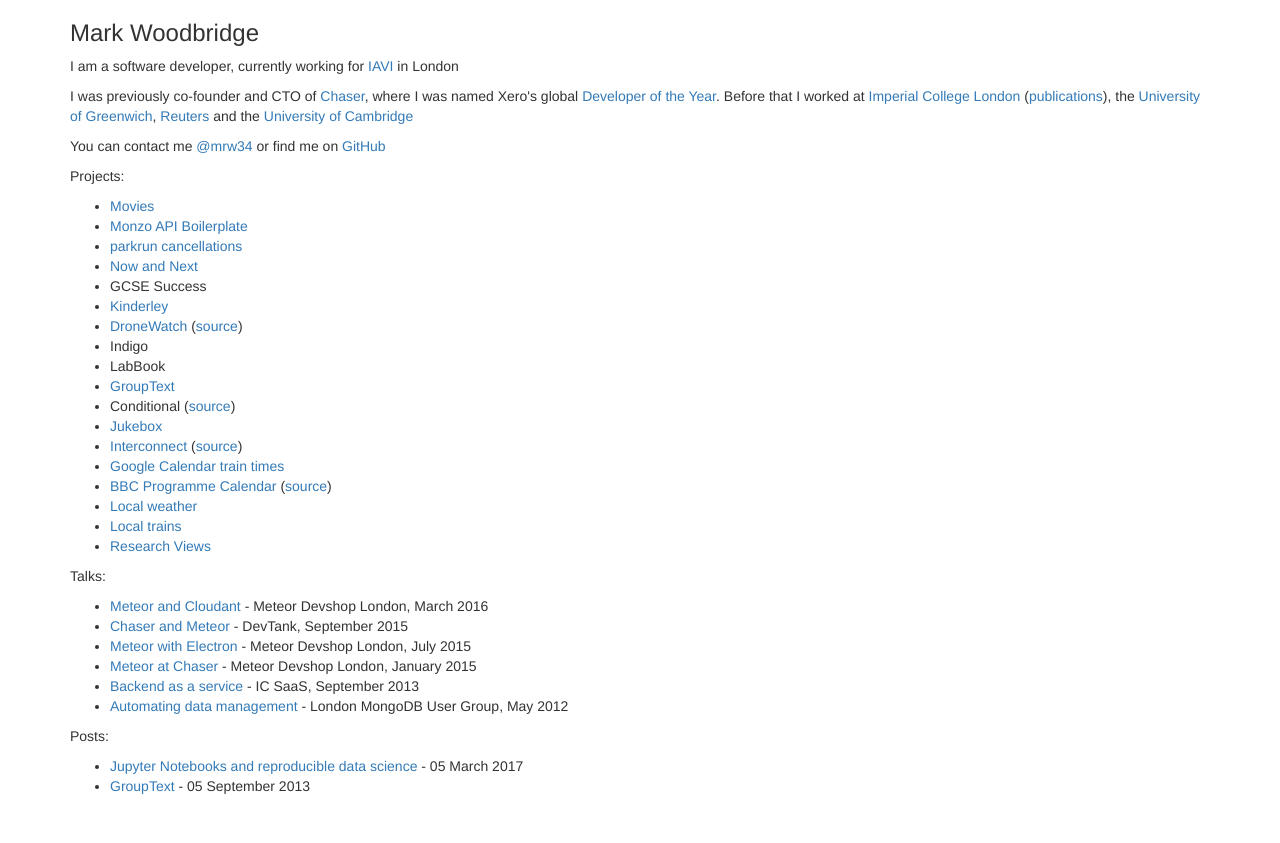
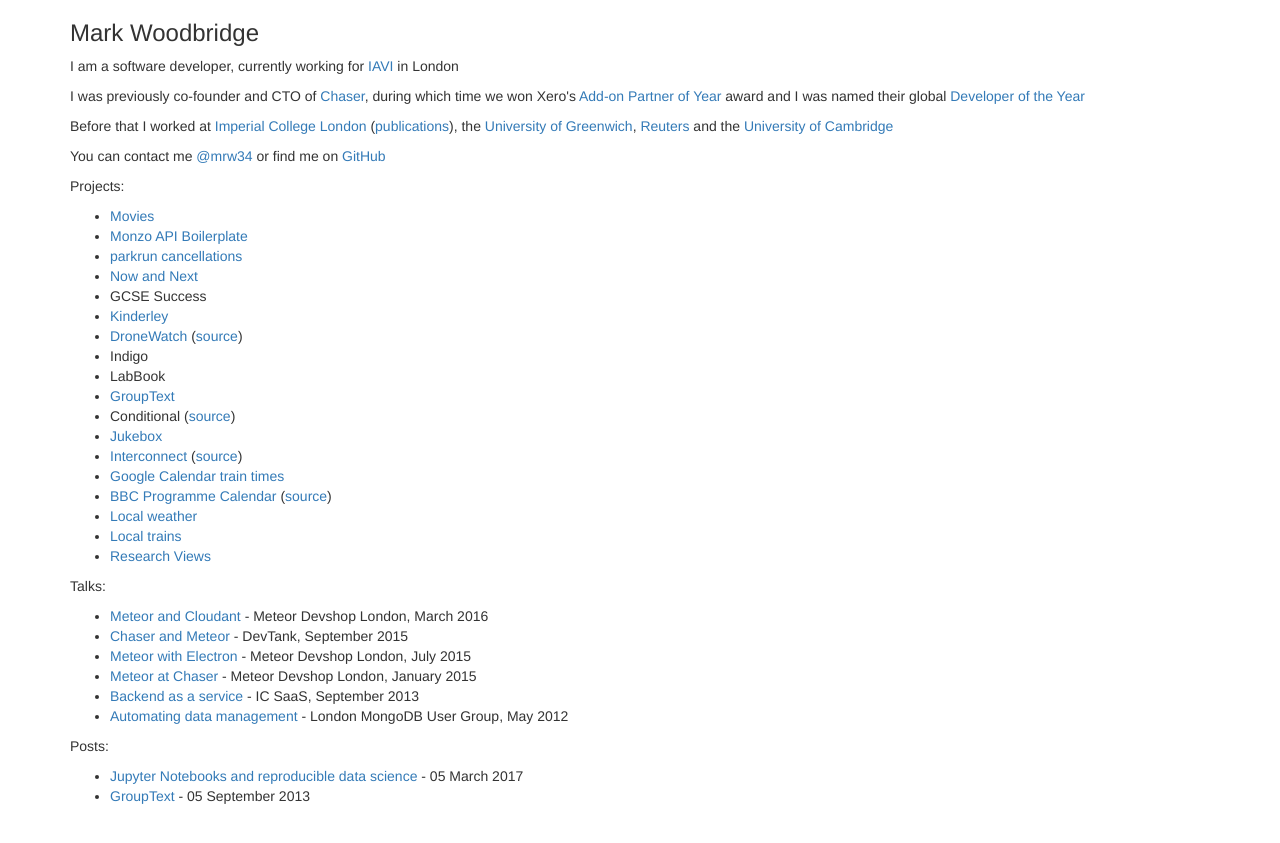
Before and after one commit to mrw34/mrw34.github.com, a Jekyll site: the page built from index.html, in a window 1280 px wide. Shown: the top 843 px of the page. Built offline with Jekyll 4.4.1, drawn with Linux system fonts in a browser that asks for light colours.

Commit message:
Add Xero award

```diff
--- a/index.html
+++ b/index.html
@@ -5,7 +5,8 @@
 <div itemscope itemtype="http://schema.org/Person">
 	<h3 itemprop="name">Mark Woodbridge</h3>
 	<p>I am a software developer, currently working for <a href="http://www.iavi.org/">IAVI</a> in London</p>
-	<p>I was previously co-founder and CTO of <a href="https://www.chaser.io/">Chaser</a>, where I was named Xero's global <a href="https://www.xero.com/blog/2016/04/xero-api-developer-year-2015-goes/">Developer of the Year</a>. Before that I worked at <a href="http://www.imperial.ac.uk/integrative-systems-biology">Imperial College London</a> (<a href="http://orcid.org/0000-0002-0650-9751">publications</a>), the <a href="http://www.gre.ac.uk/it-and-library/about">University of Greenwich</a>, <a href="http://thomsonreuters.com/en/products-services/financial.html">Reuters</a> and the <a href="http://www.flymine.org/" itemprop="alumniOf">University of Cambridge</a></p>
+	<p>I was previously co-founder and CTO of <a href="https://www.chaser.io/">Chaser</a>, during which time we won Xero's <a href="https://www.xero.com/blog/2016/02/xerocon-london-awards-2016/">Add-on Partner of Year</a> award and I was named their global <a href="https://www.xero.com/blog/2016/04/xero-api-developer-year-2015-goes/">Developer of the Year</a></p>
+  <p>Before that I worked at <a href="http://www.imperial.ac.uk/integrative-systems-biology">Imperial College London</a> (<a href="http://orcid.org/0000-0002-0650-9751">publications</a>), the <a href="http://www.gre.ac.uk/it-and-library/about">University of Greenwich</a>, <a href="http://thomsonreuters.com/en/products-services/financial.html">Reuters</a> and the <a href="http://www.flymine.org/" itemprop="alumniOf">University of Cambridge</a></p>
 	<p>You can contact me <a href="https://twitter.com/mrw34" itemprop="contactPoint">@mrw34</a> or find me on <a href="https://github.com/mrw34?tab=repositories">GitHub</a></p>
 	<p>Projects:</p>
 	<ul>
```
